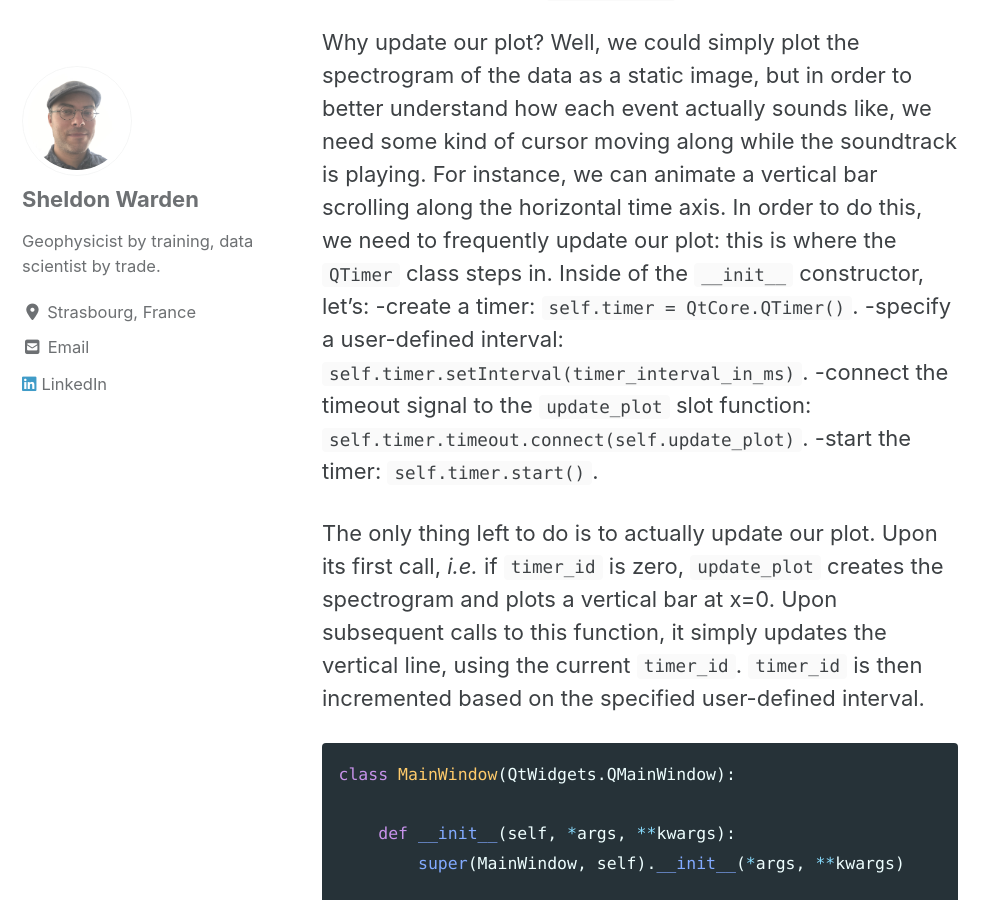
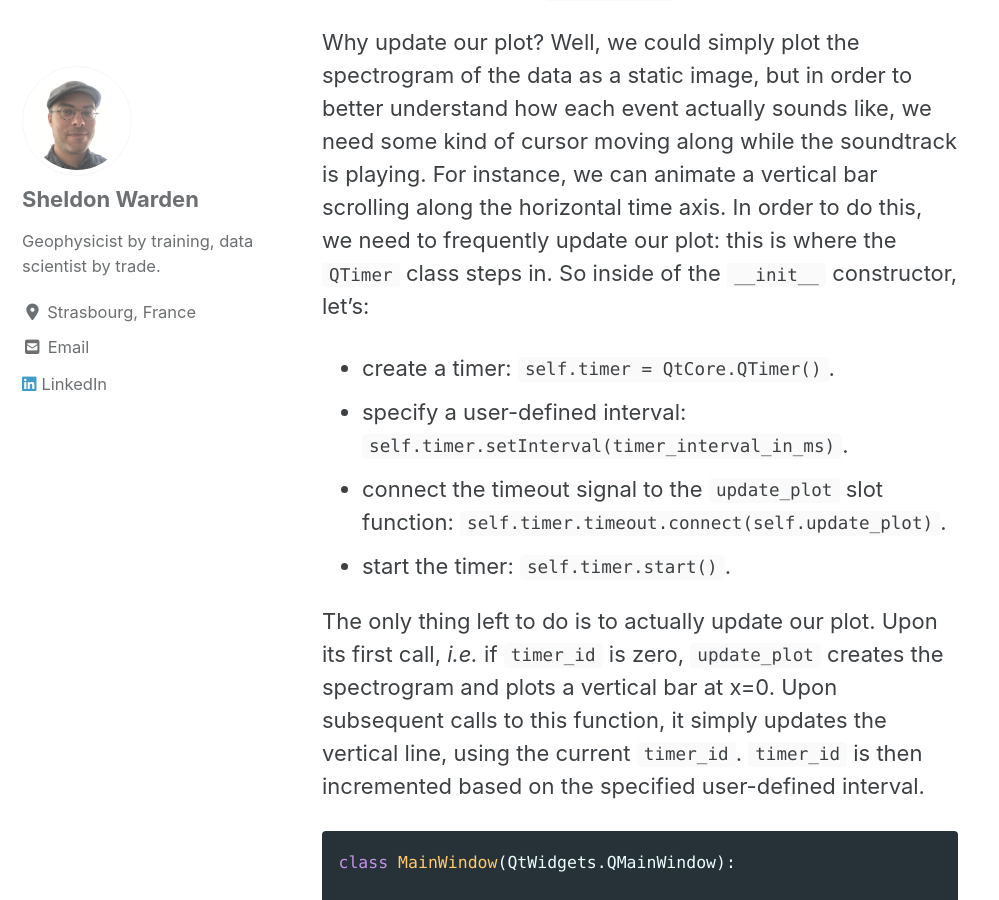
Before and after one commit to Ovide19/blog, a Jekyll site: the page built from _posts/2020-08-23-whistler.md, in a window 1280 px wide and 900 px high, scrolled down 7056 px. Shown: the whole window, without its empty margins (0-999 px from the left). Built offline with Jekyll 4.4.1, drawn with Linux system fonts in a browser that asks for light colours; cached includes are drawn as plain includes; nearby versions of some CDN libraries.

Commit message:
update part 3

```diff
--- a/_posts/2020-08-23-whistler.md
+++ b/_posts/2020-08-23-whistler.md
@@ -157,11 +157,11 @@ This class consists of two methods:
 - A method named `update_plot`.
 
 Why update our plot?
-Well, we could simply plot the spectrogram of the data as a static image, but in order to better understand how each event actually sounds like, we need some kind of cursor moving along while the soundtrack is playing. For instance, we can animate a vertical bar scrolling along the horizontal time axis. In order to do this, we need to frequently update our plot: this is where the `QTimer` class steps in. Inside of the `__init__` constructor, let's:
--create a timer: `self.timer = QtCore.QTimer()`.
--specify a user-defined interval: `self.timer.setInterval(timer_interval_in_ms)`.
--connect the timeout signal to the `update_plot` slot function: `self.timer.timeout.connect(self.update_plot)`.
--start the timer: `self.timer.start()`.
+Well, we could simply plot the spectrogram of the data as a static image, but in order to better understand how each event actually sounds like, we need some kind of cursor moving along while the soundtrack is playing. For instance, we can animate a vertical bar scrolling along the horizontal time axis. In order to do this, we need to frequently update our plot: this is where the `QTimer` class steps in. So inside of the `__init__` constructor, let's:
+- create a timer: `self.timer = QtCore.QTimer()`.
+- specify a user-defined interval: `self.timer.setInterval(timer_interval_in_ms)`.
+- connect the timeout signal to the `update_plot` slot function: `self.timer.timeout.connect(self.update_plot)`.
+- start the timer: `self.timer.start()`.
 
 The only thing left to do is to actually update our plot. Upon its first call, *i.e.* if `timer_id` is zero, `update_plot` creates the spectrogram and plots a vertical bar at x=0. Upon subsequent calls to this function, it simply updates the vertical line, using the current `timer_id`. `timer_id` is then incremented based on the specified user-defined interval.
 
```
